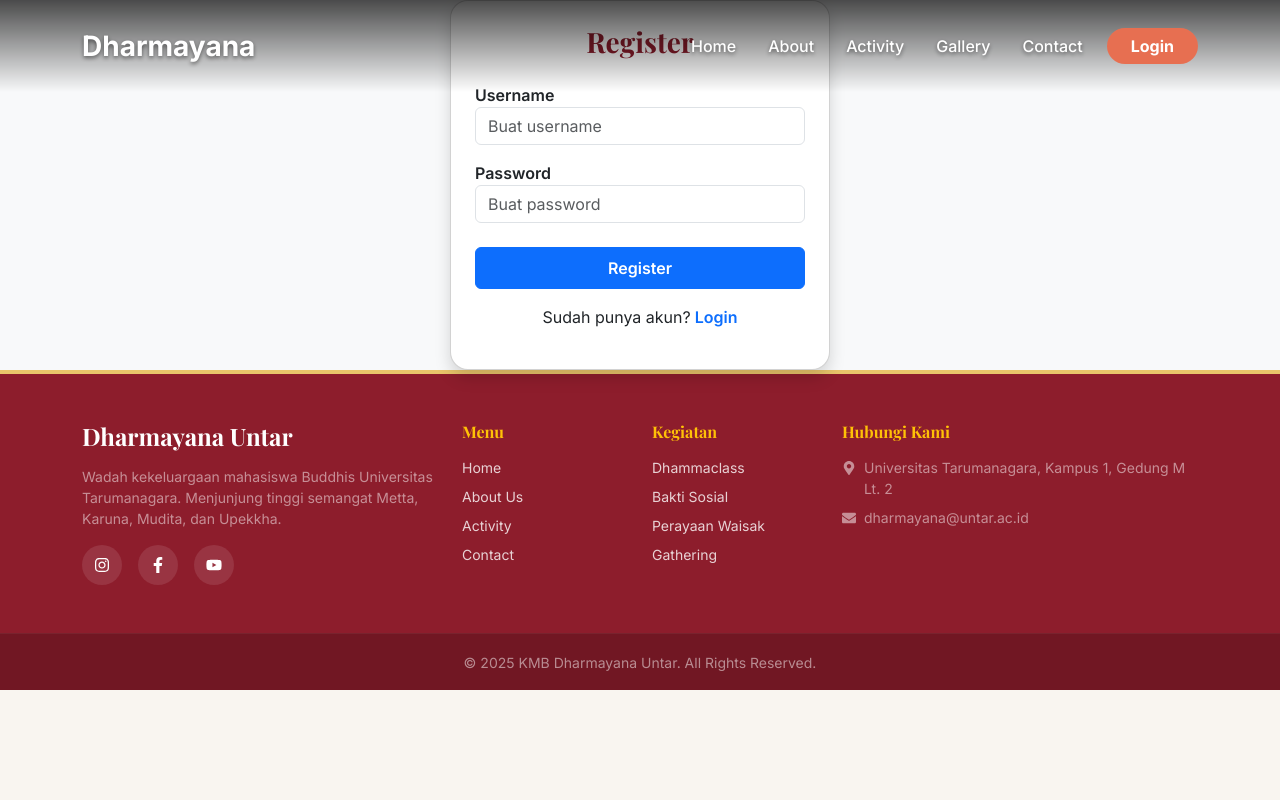
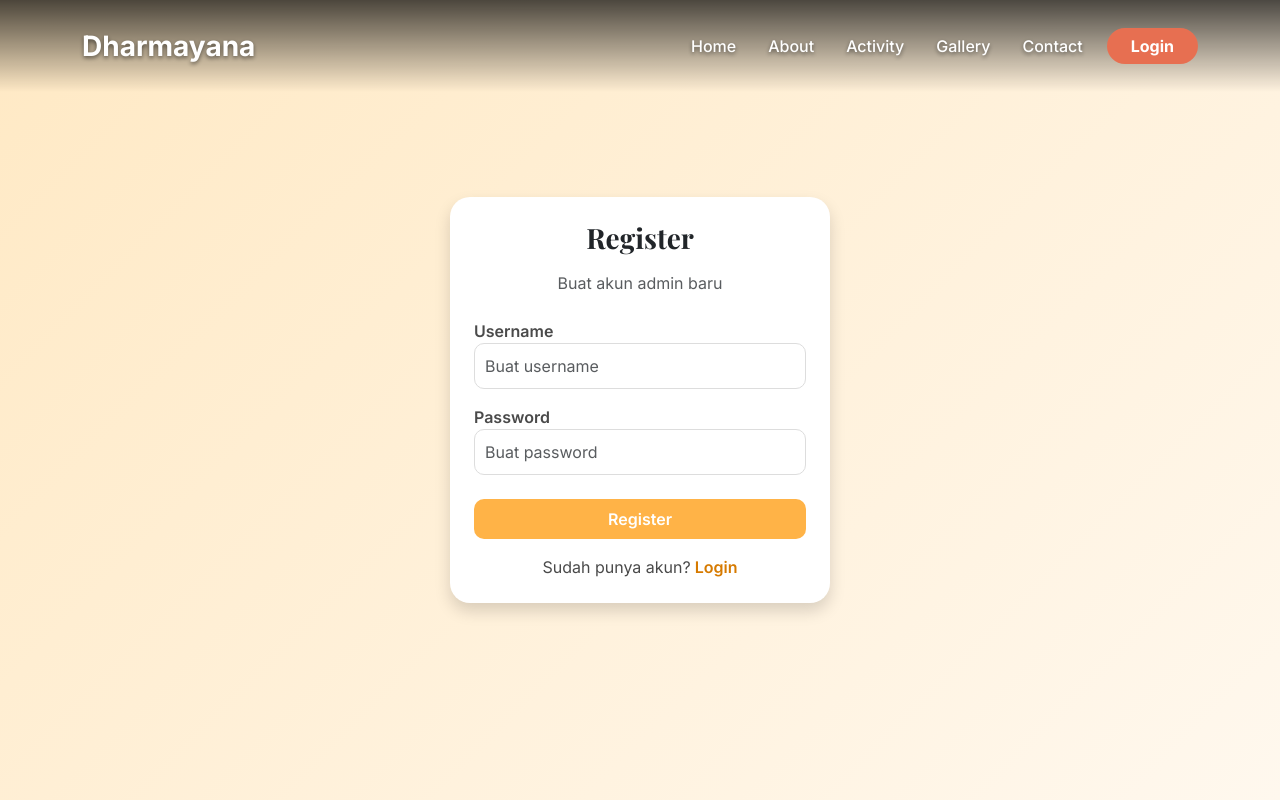
Before and after one commit to jooxvn111/Dharmayana, a Next.js app: page /register in a window 1280 px wide. Shown: the top 800 px of the page. Built offline with nearby package versions, Linux system fonts and the light colour scheme.

Commit message:
update di regist

```diff
--- a/src/app/register/page.tsx
+++ b/src/app/register/page.tsx
@@ -12,6 +12,7 @@ export default function RegisterPage() {
   async function handleSubmit(e: React.FormEvent<HTMLFormElement>) {
     e.preventDefault();
 
+    try {
       const res = await fetch("http://localhost:5000/api/auth/register", {
         method: "POST",
         headers: { "Content-Type": "application/json" },
@@ -19,18 +20,39 @@ export default function RegisterPage() {
       });
 
       const data = await res.json();
-    setMsg(data.msg);
+      setMsg(data.msg || "Terjadi kesalahan");
+    } catch (error) {
+      setMsg("Gagal menghubungi server");
+    }
   }
 
   return (
-    <div className="min-h-screen d-flex align-items-center justify-content-center bg-light">
     <div
-        className="card shadow p-4"
-        style={{ width: "380px", borderRadius: "18px" }}
+      className="min-vh-100 d-flex align-items-center justify-content-center"
+      style={{
+        background: "linear-gradient(135deg, #ffe9c4, #fff8ee)", // Background gradasi sama dengan Login
+      }}
     >
-        <h3 className="text-center mb-4 fw-bold">Register</h3>
+      <div
+        className="shadow p-4 bg-white"
+        style={{
+          width: "380px",
+          borderRadius: "20px", // Style kartu melengkung
+        }}
+      >
+        <h3 className="text-center mb-3 fw-bold text-dark">Register</h3>
+        <p className="text-center text-muted mb-4">
+          Buat akun admin baru
+        </p>
 
-        {msg && <div className="alert alert-info text-center">{msg}</div>}
+        {msg && (
+          <div
+            className={`alert ${msg.toLowerCase().includes('berhasil') ? 'alert-success' : 'alert-danger'} text-center py-2`}
+            style={{ borderRadius: "10px" }}
+          >
+            {msg}
+          </div>
+        )}
 
         <form onSubmit={handleSubmit}>
           <div className="mb-3">
@@ -38,8 +60,13 @@ export default function RegisterPage() {
             <input
               className="form-control"
               value={username}
+              onChange={(e) => setUsername(e.target.value)}
               placeholder="Buat username"
-              onChange={(e) => setUsername(e.target.value)}
+              style={{
+                borderRadius: "10px",
+                padding: "10px",
+                borderColor: "#ddd",
+              }}
             />
           </div>
 
@@ -49,22 +76,42 @@ export default function RegisterPage() {
               type="password"
               className="form-control"
               value={password}
+              onChange={(e) => setPassword(e.target.value)}
               placeholder="Buat password"
-              onChange={(e) => setPassword(e.target.value)}
+              style={{
+                borderRadius: "10px",
+                padding: "10px",
+                borderColor: "#ddd",
+              }}
             />
           </div>
 
-          <button className="btn btn-primary w-100 py-2 mt-2 fw-semibold">
+          <button
+            className="btn w-100 py-2 fw-semibold mt-2"
+            style={{
+              background: "#ffb347", // Warna oranye Login
+              borderRadius: "10px",
+              border: "none",
+              color: "white",
+              transition: "0.2s",
+            }}
+            onMouseEnter={(e) =>
+              (e.currentTarget.style.background = "#ff9f1c")
+            }
+            onMouseLeave={(e) =>
+              (e.currentTarget.style.background = "#ffb347")
+            }
+          >
             Register
           </button>
         </form>
 
-        <p className="text-center mt-3">
+        <p className="text-center mt-3 mb-0">
           Sudah punya akun?
           <Link
             href="/login"
-            className="ms-1 text-primary fw-semibold"
-            style={{ textDecoration: "none" }}
+            className="ms-1 fw-semibold"
+            style={{ textDecoration: "none", color: "#d67a00" }} // Warna link oranye gelap
           >
             Login
           </Link>
```
Lines whose indentation alone changed are shown as unchanged.
